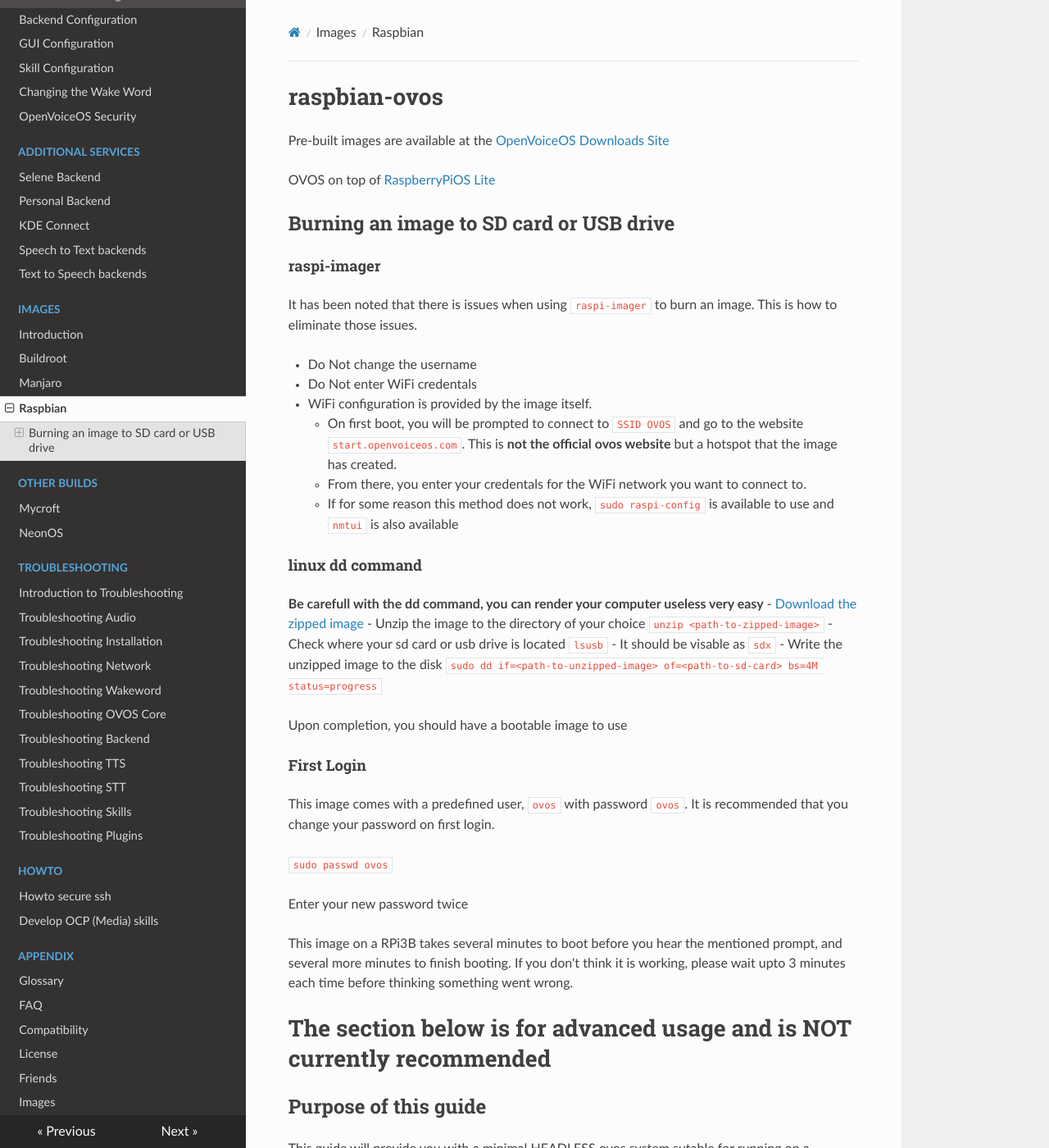
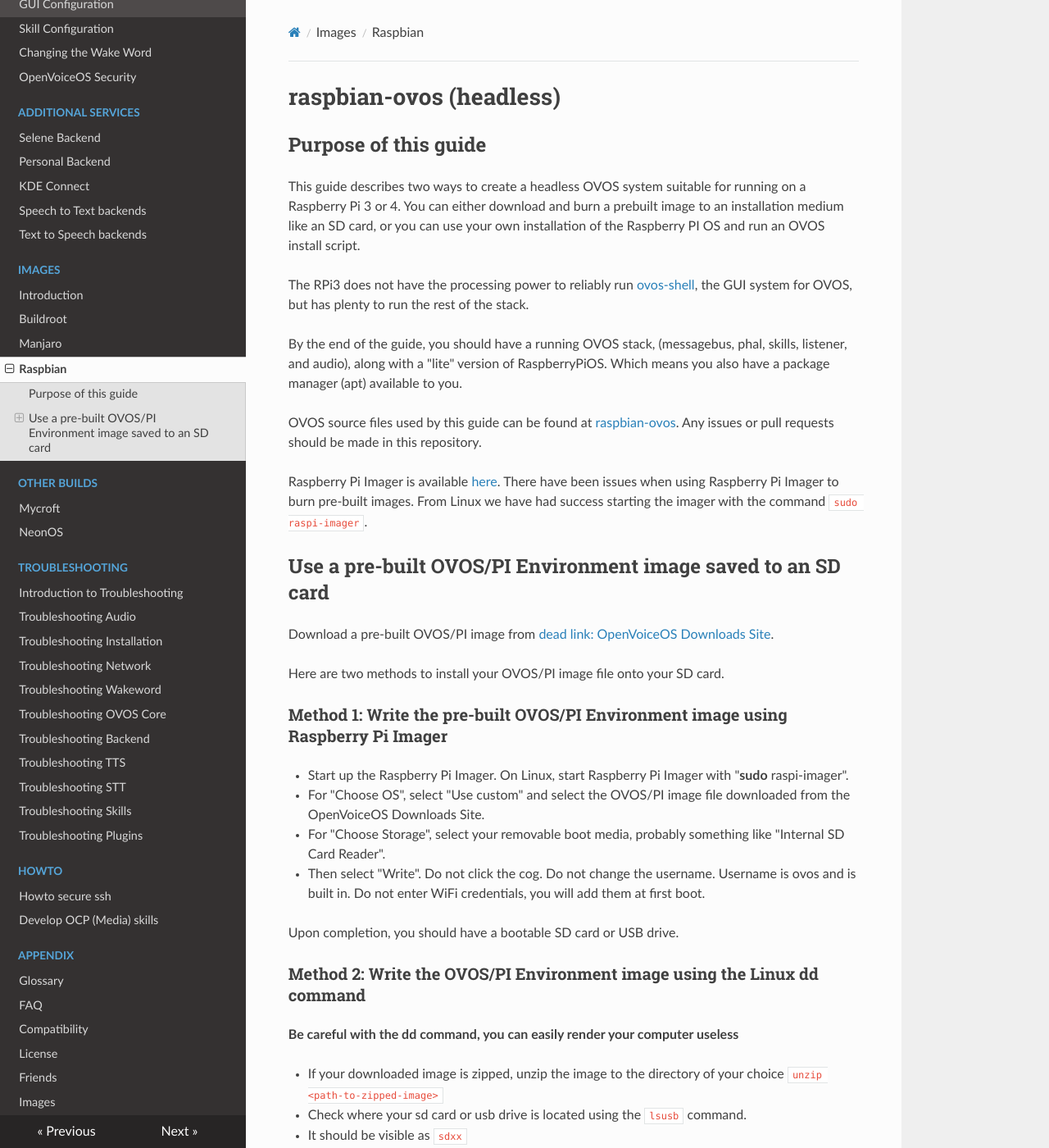
Before and after one commit to OpenVoiceOS/community-docs, an MkDocs documentation site: the page built from docs/install_raspbian.md, in a window 1280 px wide and 1400 px high. Shown: the whole window at 82% size. Built offline with MkDocs 1.6.1, drawn with Linux system fonts in a browser that asks for light colours; nearby versions of some CDN libraries; some of the changed text lies outside the part shown.

Commit message:
rewritten to support script install of ovos on Pi

```diff
--- a/docs/install_raspbian.md
+++ b/docs/install_raspbian.md
@@ -1,154 +1,217 @@
-# raspbian-ovos
+# raspbian-ovos (headless)
 
-Pre-built images are available at the [OpenVoiceOS Downloads Site](https://downloads.openvoiceos.com/images/raspbian/)
+## Purpose of this guide
 
-OVOS on top of [RaspberryPiOS Lite](https://downloads.raspberrypi.org/raspios_lite_arm64/images/raspios_lite_arm64-2023-02-22/2023-02-21-raspios-bullseye-arm64-lite.img.xz)
+This guide describes two ways to create a headless OVOS system suitable for running on a Raspberry Pi 3 or 4. You can either download and burn a prebuilt image to an installation medium like an SD card, or you can use your own installation of the Raspberry PI OS and run an OVOS install script.
 
-## Burning an image to SD card or USB drive
+The RPi3 does not have the processing power to reliably run [ovos-shell](https://github.com/OpenVoiceOS/ovos-shell), the GUI system for OVOS, but has plenty to run the rest of the stack.
 
-#### raspi-imager
+By the end of the guide, you should have a running OVOS stack, (messagebus, phal, skills, listener, and audio), along with a "lite" version of RaspberryPiOS.  Which means you also have a package manager (apt) available to you.
 
-It has been noted that there is issues when using `raspi-imager` to burn an image.  This is how to eliminate those issues.
+OVOS source files used by this guide can be found at [raspbian-ovos](https://github.com/OpenVoiceOS/raspbian-ovos).  Any issues or pull requests should be made in this repository.
 
-- Do Not change the username
-- Do Not enter WiFi credentals
-  - WiFi configuration is provided by the image itself.
-    - On first boot, you will be prompted to connect to `SSID OVOS` and go to the website `start.openvoiceos.com`.  This is **not the official ovos website** but a hotspot that the image has created.
-    - From there, you enter your credentals for the WiFi network you want to connect to.
-    - If for some reason this method does not work, `sudo raspi-config` is available to use and `nmtui` is also available
+Raspberry Pi Imager is available [here](https://www.raspberrypi.com/software/). There have been issues when using Raspberry Pi Imager to burn pre-built images. From Linux we have had success starting the imager with the command `sudo raspi-imager`.
 
-#### linux dd command
+## Use a pre-built OVOS/PI Environment image saved to an SD card
 
-**Be carefull with the dd command, you can render your computer useless very easy**
-- [Download the zipped image](https://downloads.openvoiceos.com/images/raspbian/)
-- Unzip the image to the directory of your choice `unzip <path-to-zipped-image>`
-- Check where your sd card or usb drive is located  `lsusb`
-  - It should be visable as `sdx`
+Download a pre-built OVOS/PI image from [dead link: OpenVoiceOS Downloads Site](https://downloads.openvoiceos.com/images/raspbian/).
+
+Here are two methods to install your OVOS/PI image file onto your SD card.
+
+### Method 1: Write the pre-built OVOS/PI Environment image using Raspberry Pi Imager
+- Start up the Raspberry Pi Imager.  On Linux, start Raspberry Pi Imager with "**sudo** raspi-imager".
+- For "Choose OS", select "Use custom" and select the OVOS/PI image file downloaded from the OpenVoiceOS Downloads Site.
+- For "Choose Storage", select your removable boot media, probably something like "Internal SD Card Reader".
+- Then select "Write". Do not click the cog. Do not change the username. Username is ovos and is built in. Do not enter WiFi credentials, you will add them at first boot.
+
+Upon completion, you should have a bootable SD card or USB drive.
+
+### Method 2: Write the OVOS/PI Environment image using the Linux dd command
+
+**Be careful with the dd command, you can easily render your computer useless**
+
+- If your downloaded image is zipped, unzip the image to the directory of your choice `unzip <path-to-zipped-image>`
+- Check where your sd card or usb drive is located using the `lsusb` command.
+  - It should be visible as `sdxx`
 - Write the unzipped image to the disk `sudo dd if=<path-to-unzipped-image> of=<path-to-sd-card> bs=4M status=progress`
 
-Upon completion, you should have a bootable image to use
+Upon completion, you should have a bootable SD card or USB drive.
 
-#### First Login
+### First Boot and Login to the pre-built OVOV/PI Environment image
+
+Insert the SD card, hook up your audio, and turn on your OVOS Pi.
 
 This image comes with a predefined user, `ovos` with password `ovos`.  It is recommended that you change your password on first login.
 
 `sudo passwd ovos`
 
-Enter your new password twice
+Enter your new password twice.
 
-This image on a RPi3B takes several minutes to boot before you hear the mentioned prompt, and several more minutes to finish booting.  If you don't think it is working, please wait upto 3 minutes each time before thinking something went wrong.
+On first boot, you will be voice-prompted to connect to `SSID OVOS` and go to the website `start.openvoiceos.com`.  This is **not the official OVOS website** but a local hotspot that the image has created on your Raspberry Pi.
+
+Then from a computer that supports wireless networking, connect to the SSID 'OVOS' and go to the website 'start.openvoiceos.com'. There you can enter the credentials of your WiFi network.  If your sound isn't working, no worries, you can keep scanning your computer's list of nearby SSIDs until you see OVOS, and then connect to the network without hearing the verbal prompt.
+
+This image on a RPi3B takes several minutes to boot before you hear the audio prompt, and several more minutes to finish booting.  If you don't think it's working, please wait up to 3 minutes each time before thinking something went wrong. You can also follow progress on /var/log/syslog.
+
+If for some reason this method does not work, `sudo raspi-config` and `nmtui` are also available.
 
 # The section below is for advanced usage and is NOT currently recommended
 
-## Purpose of this guide
+## Use an OVOS/PI environment created by cloning a git repository into your own Raspberry Pi OS environment
 
-This guide will provide you with a minimal HEADLESS ovos system sutable for running on a Raspberry Pi 3.
+### Step 1: Two ways to create a Raspberry Pi OS Lite (64 bit) boot SD card
 
-The RPi3 does not have the processing power to reliably run [ovos-shell](https://github.com/OpenVoiceOS/ovos-shell), the GUI system for OVOS, but has pleanty to run the rest of the stack.
+There are lots of guides, but [this one is the official guide](https://www.raspberrypi.com/documentation/computers/getting-started.html)
+Our experience with Linux is to invoke the raspi-imager with `sudo raspi-imager`.
 
-By the end of the guide, you should have a running OVOS stack, (messagebus, phal, skills, voice, and speech), along with a "lite" version of RaspberryPiOS.  Which means you have a package manager, (apt) available to you also.
+- Insert your boot media into your PC.
+- Start up the Raspberry Pi Imager. On Linux, start Raspberry Pi Imager with "**sudo** raspi-imager".
+- For "Choose OS", select "Raspberry Pi OS Other" and then "Raspberry Pi OS Lite (64 bit)".
+- For "Choose Storage", select your removable boot media, probably something like "Internal SD Card Reader" or "USB Flash Disk".
 
-Source files used by this guide can be found at [raspbian-ovos](https://github.com/OpenVoiceOS/raspbian-ovos).  Any issues or pull requests should be made in this repository.
+From here you must choose one of two methods:
 
-## Step 1: Create the boot medium
+#### Method 1: Tried, tested, and reliable, but not a headless install
 
-- Download latest lite image and install to SD card or USB.
-- There are lots of guides, but [this one is the official guide](https://www.raspberrypi.com/documentation/computers/getting-started.html)
-- [This is the suggested download](https://www.raspberrypi.com/software/operating-systems/#raspberry-pi-os-64-bit)
+Here we use the Raspberry Pi Imager to write your media **without selecting any Advanced Options**.
 
-## Step 2: Setup the system
-Boot your newly created medium and follow the prompts to create an user.
-- Create user `ovos` with password `ovos`
-- The system will reboot and ask you to log in.  Log in with the above credentals
+- Click "Write".
+- After the write completes, insert your SD card in your Pi and boot your newly created medium.
+- Create user `ovos` with a password of your choosing.
+- The system will reboot and ask you to log in.  Log in as ovos.
 
-### raspi-config
+Run the command `sudo raspi-config` to enter the Pi setup utility.
 
-RaspberryPiOS comes with a great tool `raspi-config`.  We need to access that to get started setting things up.
+We will be running the OVOS environment as a regular user, and we want OVOS to start at boot time, so we want to autologin.
 
-Run the command `sudo raspi-config` to enter the utility.
+Enter the `System Options` page.
 
-We will be running everything as a regular user, so we want to auto login.
+Enter the `Boot / Autologin` page.
+- Use the second option in the menu, `Console Autologin`.
+  - This enables OVOS to start up automatically at boot time.
 
-Enter the `System Options` page
+Now we will enable a few interface options.  This will allow us to access our device from a `ssh shell` and prep the PI for other devices that may be used.  Some microphone hats require SPI, or I2C (Respeaker, AIY-Voicebonnet, etc).
 
-Enter the `Boot / Autologin` page
-- Use the second option in the menu.  `Console Autologin`
-  - This enables the ovos user to login to a console terminal on every boot
+Go back to the main menu and enter the `Interface Options` page.
+- Enable SSH, SPI, and I2C.
+  - After SSH is enabled, the rest of the guide can be done from a remote computer.
 
-Now we will enable a few interface options.  This will allow us to access our device from a `ssh shell` and prep the PI for other devices that may be used.  Some microphone hats require SPI, or I2C (Respeaker, AIY-Voicebonnet, etc)
-
-Go back to the main menu and enter the `Interface Options` page
-- Enable SSH, SPI, I2C
-  - After SSH is enabled, the rest of the guide can be done from a remote computer
-
-Back to the main menu and enter the `Localisation Options` page
-- Configure Locale, Timezone, WLAN Country
+Go back to the main menu and enter the `Localisation Options` page.
+- Configure Locale, Timezone, WLAN Country.
 
 <strong>*** You will need an internet connection to complete the rest of the guide ***</strong>
 
-### Optional: Setup WIFI
-Return to the main menu and enter `System Options` again.
+** Optional: Setup WIFI **
 
-Enter the `Wireless LAN` section and follow the prompts
+- Return to the main menu and enter `System Options` again.
+- Enter the `Wireless LAN` section and follow the prompts.
+- Further down from `Wireless Lan` is `Hostname`.  Choose a name for your OVOS device and enter it there.
+- Exit out of the `raspi-config` tool. Next find your IP address.  The command is the same if you used the WiFi setup or have a LAN connected.
+- Enter the command `ip addr`.
 
-Exit out of the `raspi-config` tool.  And find your IP address.  The command is the same if you used the WiFi setup, or have a LAN connected.
+In the output, if things were configured correctly, there will be one or more lines that are relevant.  Find the device that you used to connect, WiFi will start with something like `wlan` and a LAN connection should begin with `eth` or `enp` or something similar.  In the device section, there is an `inet` entry.  The number located there is your local IP address.  It should be in the format `192.168.x.xxx` or something similar.  Write this down, or remember it.  You will be using it to log in with an `SSH shell`.
 
-Enter the command `ip addr`
-
-In the output,if things were configured correctly, there will be one or more lines that are relavant.  Find the device that you used to connect, WiFi will start with something like `wlan` and a LAN connection should begin with `eth` or `enp` or something similar.  In the device section, there is an `inet` entry.  The number located there is your local IP address.  It should be in the format `192.168.x.xxx` or something similar.  Write this down, or remember it.  You will use it to log in with a `SSH shell`
-
-Now the device setup is done.  Reboot
+Now the device setup is done. Exit raspi-config and reboot.
 
 `sudo reboot now`
+
+#### Method 2: Use Raspberry Pi Imager advanced options to do a headless install of a wireless OVOS Pi
+
+Here we use the Raspberry Pi Imager to write your media **and let the Imager handle your network and SSH setup**.
+
+If your network cannot locate computers by their hostnames, this method will not easily work for you.  In other words, if you cannot ping a network connection with a host name, and you need to use an IP address to ping other network computers, use Method 1 described above. If you are comfortable looking up the OVOS computer's IP address using your router or other network software, Method 2 will still work.
+
+Instead of selecting "Write", click on the cog in the lower right of the Imager panel to open Raspberry Pi Imager advanced options.
+
+In this new panel, check the boxes for:
+
+- "Set hostname" - hostname for your OVOS device goes here.
+- "Enable SSH" - this is how you will log into your headless Raspberry Pi.  Use password authentication.
+- "Enter a username and password".  For this installation we are using ovos as the username.
+- "Configure wireless LAN" (if you're using a wireless connection).  Enter your SSID and wireless password.
+
+Click "Save", then click "Write". Once writing is complete, move the SD card to your OVOS device and boot up.
+
+After logging in as ovos, run the command `sudo raspi-config` to enter the Pi setup utility.
+
+We will be running the OVOS environment as a regular user, and we want OVOS to start at boot time, so we want to autologin.
+
+Enter the `System Options` page.
+
+Enter the `Boot / Autologin` page.
+
+- Use the second option in the menu, `Console Autologin`.
+  - This enables OVOS to start up automatically at boot time.
+
+Now we will enable a few interface options.  This will allow us to access our device from a `ssh shell` and prep the PI for other devices that may be used.  Some microphone hats require SPI, or I2C (Respeaker, AIY-Voicebonnet, etc).
+
+Go back to the main menu and enter the `Interface Options` page.
+
+- Enable SPI, and I2C.
+
+Go back to the main menu and enter the `Localisation Options` page.
+
+- Configure Locale, Timezone, WLAN Country.
+
+Now the device setup is done.  Exit raspi-config and reboot.
+
+`sudo reboot now`
+
+### Step 2: ssh to your OVOS device
 
 <strong>*** From this point on, you should be able to access your device from any SSH terminal. *** </strong>
 
 For guide for how to do this, see [raspberrypi documentation remote-access](https://www.raspberrypi.com/documentation/computers/remote-access.html)
 
-From a linux machine, open a terminal and enter the command `ssh ovos@<your-remembered-IP-address>`.  There will be a warning making sure you want to connect to this device.  Enter yes, and when asked, enter the password for ovos that you made earlier in the setup. `ovos`
+From a linux machine, open a terminal and enter the command `ssh ovos@<your-remembered-IP-address>` or `ssh ovos@<your-hostname>`.  There will be a warning making sure you want to connect to this device.  Enter yes, and when asked, enter the password for ovos that you made earlier in the setup.
+`ovos`
 
-First you need to make sure your system is up to date.  It should be close as you just installed a new image.
+As a final configuration step, make sure your system is up to date.
 
 `sudo apt -y update && sudo apt -y upgrade`
 
 We should be done with the basic setup now.  You should have a running RaspberryPiOS device with the user `ovos`
 
-## Step 3: Install OVOS-CORE
+### Step 3: Install ovos-core
 
-There are some recommendations to use a venv for ovos. This guide DOES NOT do that.  The ovos headless stack on a RPi3 is about all it can handle.  It is assumed that this is a dedicated ovos device, therefore no venv is required.
+There are some recommendations to use a venv for OVOS. This guide DOES NOT do that.  The OVOS headless stack on a RPi3 is about all it can handle.  It is assumed that this is a dedicated OVOS device, therefore no venv is required.
 
-There are a few packages required for ovos, so we will install those first
+We will be cloning code from a git repository, so before starting we need to install git.
 
-`sudo apt install build-essential python3-dev python3-pip swig libssl-dev libfann-dev portaudio19-dev libpulse-dev cmake git libncurses-dev pulseaudio-utils`
+`sudo apt install git`
 
-We will be using `pip` to install ovos-core and other related software.  We will also be installing everything to the user environment instead of system wide.  As ovos is the only user, this should be fine.
+We will also be installing everything to the user environment instead of system wide.  As ovos is the only user, this should be fine.
 
-We will assume that everything from here will be done in the home directory of ovos.
+Although not strictly necessary, we assume that we're starting in the ovos home directory.
 
 `cd ~`
 
-Clone this repository
+Clone the repository
 
 `git clone https://github.com/OpenVoiceOS/raspbian-ovos.git`
 
 `cd raspbian-ovos`
 
-Run the install script and follow the prompts
+Run the install script and follow the prompts. It's fine to say yes "Y" to everything.
 
-`./manual_install.sh`
+`./manual_user_install.sh`
 
-<strong>You should now have a running ovos device!!</strong>
+<strong>You should now have a running OVOS device!!</strong>
 
-Check with this
+Check your installation with
 
-`systemctl --user status mycroft*`
+`systemctl --user status ovos-*`
 
-It takes a while to load, but they should all eventually say `active (running)`, except for `mycroft.service` which should say `active (exited)`
+The full OVOS can take a few minutes to load (especially on a Pi 3), but the processes should all eventually say `active (running)`, except for `ovos.service` which should say `active (exited)`
 
-## Step 6: Final thoughts
+You can also track progress by watching /var/log/syslog.  Once things slow down you can try saying "Hey Mycroft". In a few seconds (the first time is slow) you should hear a 'ding' from the system. They say "What day is it".  After a delay you should hear information about today's date.
 
-A generic install of ovos-core does not have any default skills shipped with it.
+## Final thoughts
 
-Check [this page](https://openvoiceos.github.io/community-docs/skills/) for more information on skills.
+Often the audio can take some tuning, and in general is not covered here.  Pulseaudio should be running, check with `systemctl --user status pulseaudio`. Each piece of hardware is different to set up.  I am sure there is a guide somewhere for your hardware.  One thing to mention, this is a full raspbian install, so installing drivers should work also.
 
-Audio is also not covered here.  Pulseaudio should be running, check with `systemctl --user status pulseaudio`, but each piece of hardware is different to setup.  I am sure there is a guide somewhere for your hardware.  One thing to mention, this is a full raspbian install, so installing drivers should work also.
+Once the OVOS processes are running, if you don't hear a 'ding' after two or three times saying "Hey Mycroft", start up alsamixer and make sure your microphone is recognized and the volume is turned up.  At least one USB microphone (mine) defaults to "Auto Gain Control" which needs to be turned off and replaced by turning up the microphone volume. You may also need to turn up the speaker volume.
+
+This installation of ovos-core only has a few default skills shipped with it.  Check [this page](https://openvoiceos.github.io/community-docs/skills/) for more information on skills.
+
+Please enter suggestions and support requests on our [raspbian-ovos](https://github.com/OpenVoiceOS/raspbian-ovos) github page. Thank you!
```
